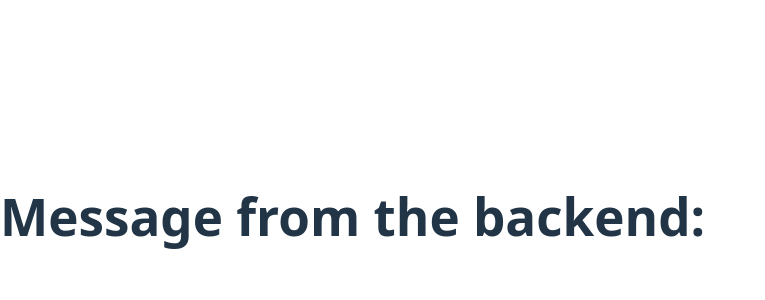
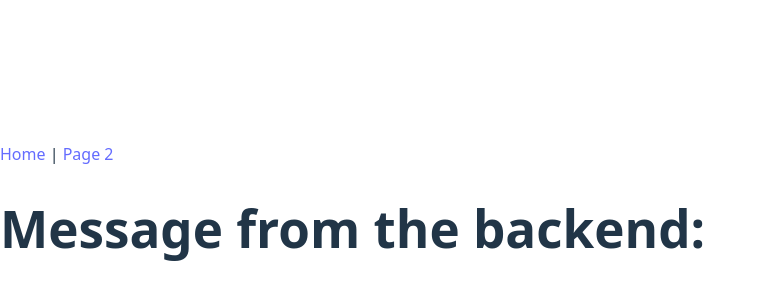
Before and after one commit to camiqf1/cs320-project-camilafigueiredo, a React (Vite) app in the folder src/main/frontend/: page / in a window 1280 px wide. Shown: the part 184-484 px from the top of the page, without its empty margins (0-765 px from the left). Built offline with nearby package versions, Linux system fonts and the light colour scheme; no server answers.

Commit message:
4.4 - make a navigation bar

```diff
--- /dev/null
+++ b/src/main/frontend/src/Navbar.jsx
@@ -0,0 +1,17 @@
+import {Link} from "react-router-dom";
+
+const Navbar = () => {
+    return (
+        <nav>
+            <div>
+                <Link to="/">Home</Link>
+                {/* Using "span" here to add a separator between the links.
+                get rid of this later to add CSS formatting*/}
+                <span> | </span>
+                <Link to="/page2"> Page 2</Link>
+            </div>
+        </nav>
+    );
+}
+
+export default Navbar;
--- a/src/main/frontend/src/main.jsx
+++ b/src/main/frontend/src/main.jsx
@@ -2,12 +2,14 @@
 import { createRoot } from 'react-dom/client'
 import { BrowserRouter, Routes, Route } from 'react-router-dom'
 import './index.css'
+import Navbar from "./Navbar.jsx";
 import App from './App.jsx'
 import Page2 from "./Page2.jsx";
 
 createRoot(document.getElementById('root')).render(
     <StrictMode>
         <BrowserRouter>
+            <Navbar />
             <Routes>
                 <Route path="/" element={<App />} />
                 <Route path="/page2" element={<Page2 />} />
```
Also changed, not shown: src/main/frontend/src/components/GameCard.jsx (deleted), src/main/frontend/src/components/Navbar.jsx (deleted), src/main/frontend/src/pages/AddGame.jsx (deleted), src/main/frontend/src/pages/Games.jsx (deleted), src/main/frontend/src/pages/Home.jsx (deleted).
